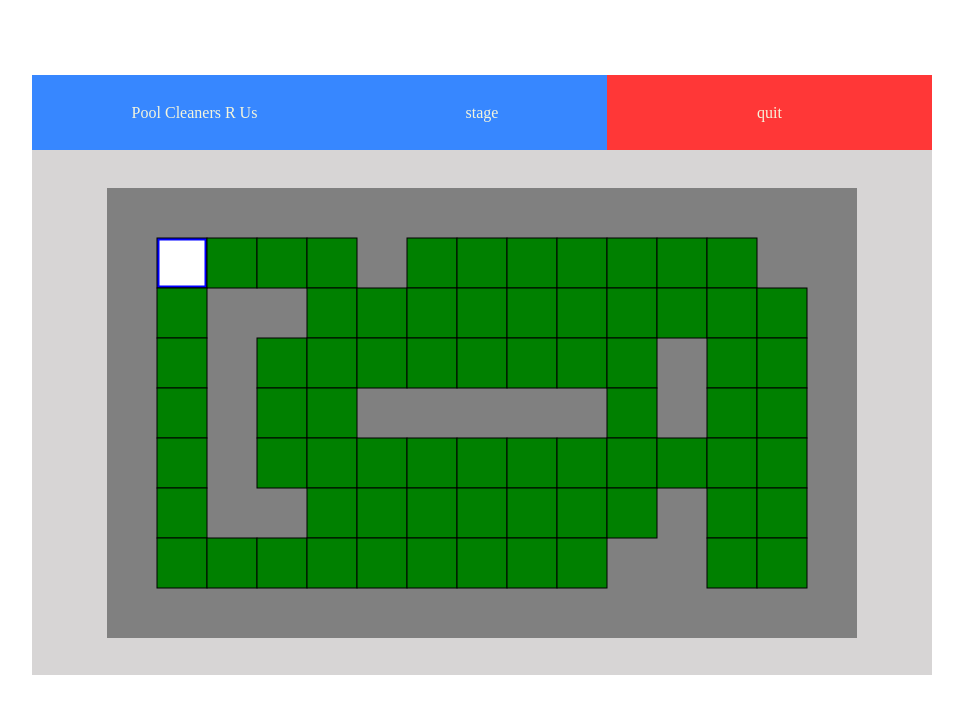
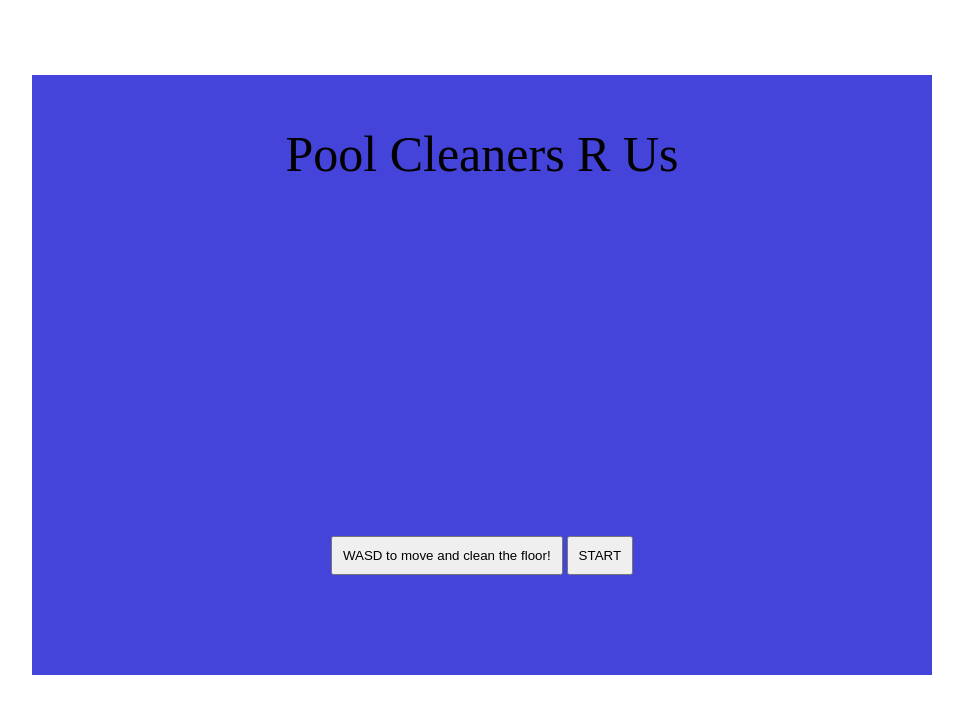
Before and after one commit to PvrkFvmily/Project-1-Pool-Cleaners-R-Us, a plain HTML site: page index.html in a window 1280 px wide. Shown: the whole page, without its empty margins (158-1121 px from the left). Drawn offline with Linux system fonts and the light colour scheme.

Commit message:
added win message and how to

```diff
--- a/index.html
+++ b/index.html
@@ -13,15 +13,14 @@
                 <div id="titleDiv">
                     <aside id="title">Pool Cleaners R Us</aside>
                 </div>
-                <!-- spot for SSB illustration -->
-                <div id="buttonDiv">
+                <div id="bottomDiv">
+                    <button id="howTo">WASD to move and clean the floor!</button>
                     <button id="start">START</button>
-                    <button id="howTo">HOW TO PLAY</button>
                 </div>
             </div>
             <div id="gameGrid">
                 <aside id="inGameTitle">Pool Cleaners R Us</aside>
-                <aside id="stageNum">stage</aside>
+                <aside id="stageNum"></aside>
                 <aside id="quit">quit</aside>
                 <main>
                     <canvas id="canvas"><!-- PLAY AREA --></canvas>
--- a/script/main.js
+++ b/script/main.js
@@ -5,6 +5,7 @@ const titleScreen = document.getElementById('titleScreen')
 const gameGrid = document.getElementById('gameGrid')
 const main = document.querySelector('main')
 const canvas = document.querySelector('canvas')
+const message = document.querySelector('#stageNum')
 
 // CANVAS
 canvas.setAttribute('height', getComputedStyle(main)['height'])
@@ -176,6 +177,12 @@ document.addEventListener('keydown', (e) => {
 
 const gameLoopInterval = setInterval(gameLoop, 17)
 
+// const winScreen = () => {
+//     clearInterval(gameLoopInterval)
+
+// }
+
+
 // ---GAME LOOP---
 function gameLoop() {
     ctx.clearRect(0, 0, canvas.width, canvas.height)
@@ -237,9 +244,10 @@ function gameLoop() {
     })
 
     if (counter === floors.length) {
-        console.log('win')
+        // console.log('win')
         cleaner.xspeed = 0
         cleaner.yspeed = 0
+        message.innerHTML = "you win"
     }
 }
 
@@ -249,6 +257,7 @@ const displayGame = () => {
     // console.log('show game screen')
     titleScreen.style.display = "none";
     gameGrid.style.display = "grid";
+
 }
 
 const displayTitle = () => {
--- a/style/main.css
+++ b/style/main.css
@@ -13,24 +13,27 @@ body {
 
 #titleScreen {
     /* display: none(flex); while working on gameGrid */
-    display: none;
+    display: flex;
     height: 600px;
     width: 900px;
     flex-direction: column;
+    align-content: center;
     align-items: center;
     justify-content: space-between;
-    background-color: hotpink;
+    background-color: rgb(68, 68, 219)
 }
 /* inside title screen */
 #titleDiv {
     margin-top: 50px;
     font-size: 50px;
 }
-#buttonDiv {
+
+#bottomDiv {
     margin-bottom: 100px;
-    /* gap: 10%; */
-    /* comeback to spread start and how to buttons apart */
 }
+/* #howTo {
+    display: inline-block;
+} */
 #start {
     padding: 10px;
 }
@@ -40,14 +43,13 @@ body {
 
 #gameGrid {
     /* display: none(grid); */
-    display: grid;
+    display: none;
     height: 600px;
     width: 900px;
     grid-template-columns: 75px 1fr 1fr 1fr 75px;
     grid-template-rows: 37.5px 37.5px 37.5px 1fr 1fr 37.5px;
     background-color: rgb(215, 213, 213);
 }
-
 /* what's inside gameGrid */
 #inGameTitle, #stageNum, #quit, #canvas {
     display: flex;
```
